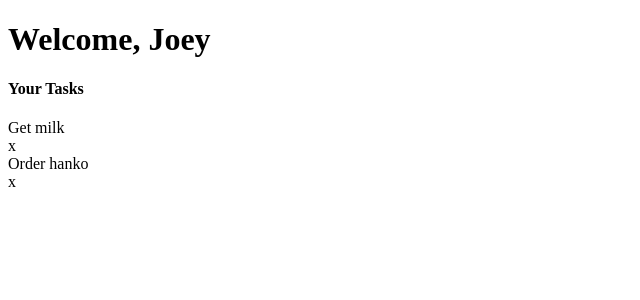
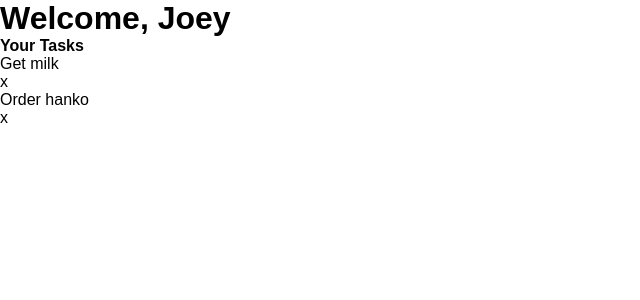
Before and after one commit to joeygroves/mern-stack-todo-app, a React (Create React App) app in the folder client/: page / in a window 1280 px wide. Shown: the top 300 px of the page, without its empty margins (0-640 px from the left). Built offline with nearby package versions, Linux system fonts and the light colour scheme.

Commit message:
Added * to stylesheet

```diff
--- a/client/src/index.css
+++ b/client/src/index.css
@@ -6,3 +6,10 @@
     --dark: #131A26;
     --dark-alt: #202B3E;
 }
+
+* {
+    margin: 0;
+    padding: 0;
+    box-sizing: border-box;
+    font-family: 'Fira Sans', sans-serif;
+}
```
